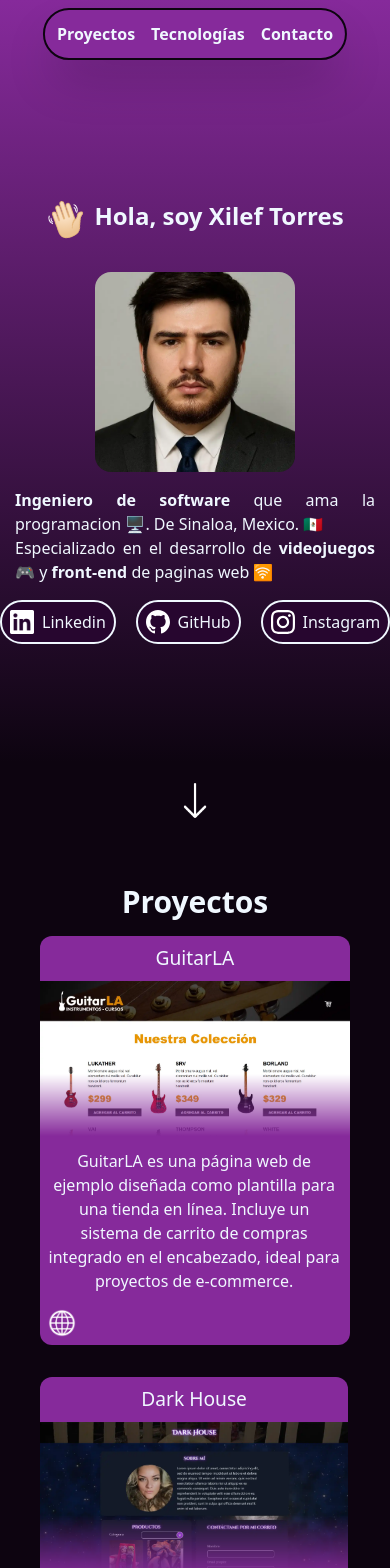
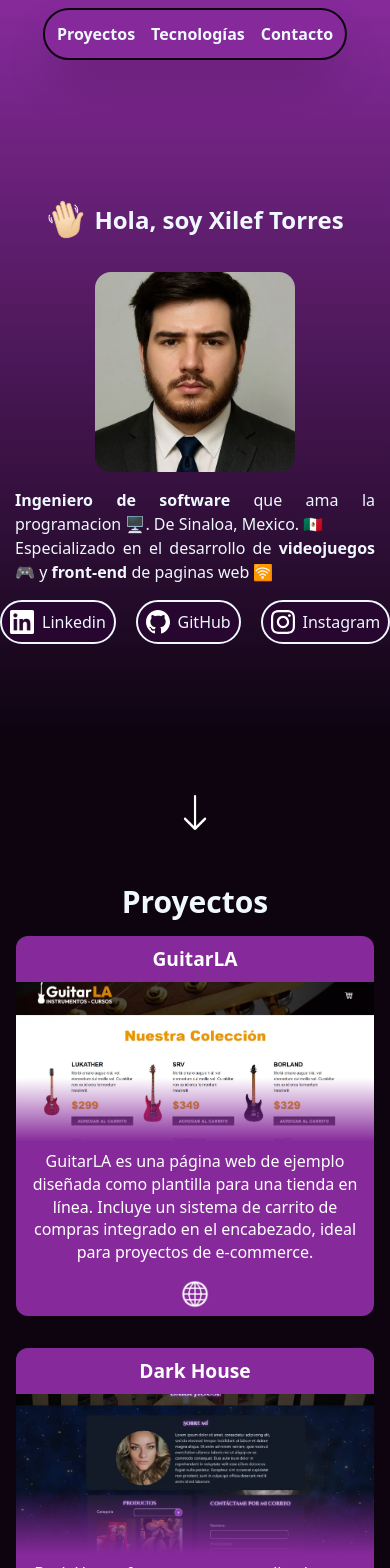
Before and after one commit to XilefTorres/portfolio_React, a React (Vite) app: page / in a window 390 px wide. Shown: the top 1568 px of the page. Built offline with nearby package versions, Linux system fonts and the light colour scheme.

Commit message:
IPhone bugs resolved

```diff
--- a/src/App.tsx
+++ b/src/App.tsx
@@ -10,7 +10,7 @@ function App() {
     <>
       <HeroSection/>
       <img src='/Logos/arrow_down.webp'
-          className='place-self-center -translate-y-15 animate-bounce size-10'/>
+          className='mx-auto -translate-y-12 animate-bounce size-10'/>
 
       <Projects/>
 
--- a/src/components/Footer.tsx
+++ b/src/components/Footer.tsx
@@ -28,7 +28,7 @@ export default function Footer() {
                 </div>
                 <div id="Contact" className="p-5 w-full">
                     <h1 className="font-bold text-3xl text-center mb-5">Contacta conmigo</h1>
-                    <div className="bg-white md:w-6/8 w-7/8 h-95 rounded-xl text-black p-5 place-self-center">
+                    <div className="bg-white md:w-9/10 w-9/10 h-95 rounded-xl text-black p-5 mx-auto">
                         <form action="https://formsubmit.co/9512429e5836f5cceb65d51ce3b20ad1" className="grid grid-cols-1 gap-2" method="post"><input type="hidden" name="form-name" value="form 1"/>
                             <div className="grid grid-cols-1 gap-2">
                                 <label className="contact__form-label" htmlFor="name">Nombre</label>
--- a/src/components/HeroSection.tsx
+++ b/src/components/HeroSection.tsx
@@ -3,7 +3,7 @@ export default function HeroSection(){
     return(
         <>
             <div className=" md:w-3/4 h-screen place-content-center place-self-center elemento-fade">
-                <div className="flex flex-row place-self-center mb-8 gap-2">
+                <div className="flex flex-row items-center justify-center mb-8 gap-2">
                     <img src="/mano_saludando.png" className="h-10 animate-rotate"/>
                     <h1 className="sm:text-3xl text-2xl font-bold">Hola, soy <strong>Xilef Torres</strong></h1>
                 </div>
--- a/src/components/Projects.tsx
+++ b/src/components/Projects.tsx
@@ -5,26 +5,32 @@ export default function Projects() {
     return(
         <div id="Projects" className="place-self-center text-center mb-30 scroll-m-20">
             <h1 className="font-bold text-3xl">Proyectos</h1>
-            <div className="p-4 md:grid md:grid-cols-3 grid grid-cols-1 gap-8">
+            <div className="p-4 : md:grid md:grid-cols-2 grid grid-cols-1 gap-8">
                 {ProjectsData.map((i, index) => (
-                    <div key={index} className="bg-[#862a9b] size-fit rounded-xl overflow-hidden">
-                        <h2 className="p-2">{i.name}</h2>
-                        <a href={i.link}>
-                            <img className="h-40 w-full mask-fade
-                                transition-transform hover:scale-110" src={i.image}/>
+                <div key={index} className="bg-[#862a9b] w-full max-w-sm rounded-xl overflow-hidden mx-auto">
+                    <h2 className="p-2 text-white font-bold text-lg text-center">{i.name}</h2>
+
+                    <a href={i.link}>
+                      <img
+                        src={i.image}
+                        className="h-40 w-full object-cover transition-transform hover:scale-110 mask-fade"
+                        alt={i.name}
+                      />
+                    </a>
+
+                    <p className="p-2 text-white text-sm">{i.description}</p>
+
+                    <div className="flex flex-row gap-2 w-full p-2 justify-center">
+                      <a href={i.link}>
+                        <img className="size-7" src="/Logos/web.png" alt="Web" />
+                      </a>
+                      {i.source !== "" && (
+                        <a href={i.source}>
+                          <img className="size-7" src="/Logos/code.png" alt="Code" />
                         </a>
-                        <p className="max-w-77 p-2">{i.description}</p>
-                        <div className="flex flex-row gap-2 w-full p-2">
-                            <a href={i.link}>
-                                <img className="size-7" src='/Logos/web.png'/>
-                            </a>
-                            {i.source !== "" &&
-                            <a href={i.link}>
-                                <img className="size-7" src='/Logos/code.png'/>
-                            </a>
-                            }
-                        </div>
+                      )}
                     </div>
+                </div>
                 ))}
             </div>
         </div>
--- a/src/index.css
+++ b/src/index.css
@@ -21,7 +21,7 @@ p {
   .mask-fade {
     mask-image: linear-gradient(to bottom, black 60%, transparent 100%);
     -webkit-mask-image: linear-gradient(to bottom, black 60%, transparent 100%);
-    mask-size: 100% 97%;
+    mask-size: 100% 100%;
     mask-repeat: no-repeat;
   }
 }
```
